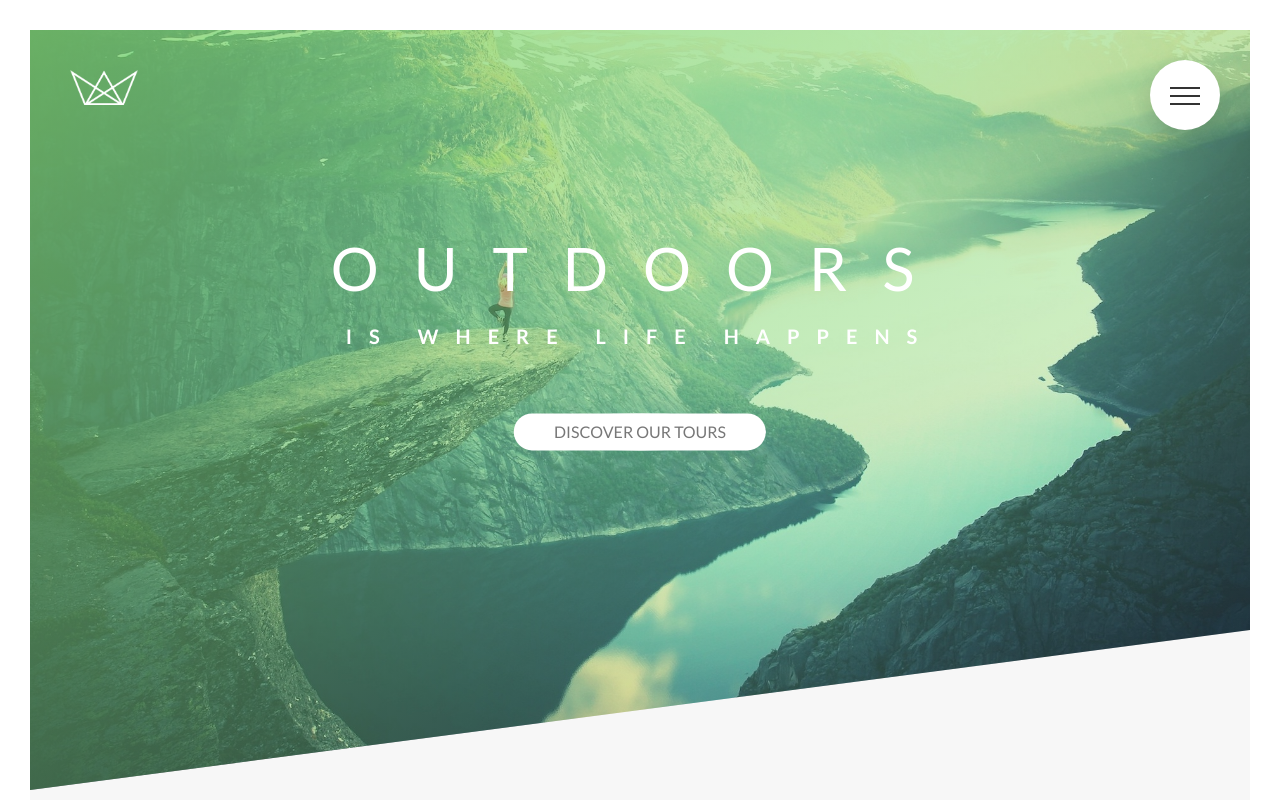
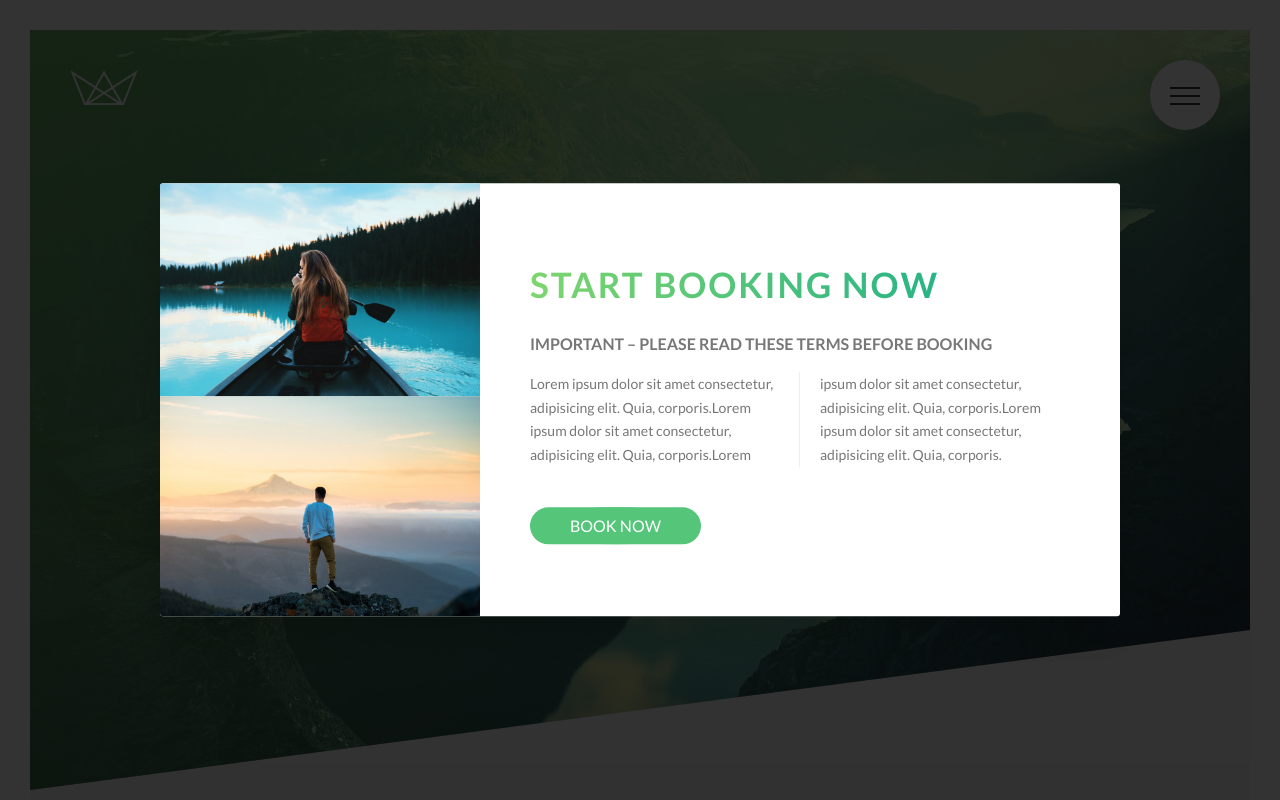
Before and after one commit to UnknownMonk/Responsive-Sass-Website-Using-Floats-and-Grids, a website: page index.html in a window 1280 px wide. Shown: the top 800 px of the page. Drawn offline with Linux system fonts and the light colour scheme.

Commit message:
added col css and table cell to css in popup section

```diff
--- a/index.html
+++ b/index.html
@@ -378,71 +378,87 @@
       </div>
     </div>
   </footer>
+  <div class="popup">
+    <div class="popup__content">
+      <div class="popup__left">
+        <img src="img/nat-8.jpg" alt="Tour photo" class="popup__img">
+        <img src="img/nat-9.jpg" alt="Tour Photo" class="popup__img">
+      </div>
+      <div class=" popup__right ">
+        <h2 class="heading-secondary u-margin-bottom-small">Start booking now</h2>
+        <h2 class="heading-tertiary u-margin-bottom-small">Important &ndash; Please read these terms before booking</h2>
+        <p class="popup__text">Lorem ipsum dolor sit amet consectetur, adipisicing elit. Quia, corporis.Lorem ipsum dolor sit amet consectetur,
+          adipisicing elit. Quia, corporis.Lorem ipsum dolor sit amet consectetur, adipisicing elit. Quia, corporis.Lorem
+          ipsum dolor sit amet consectetur, adipisicing elit. Quia, corporis.</p>
+        <a href="#" class="btn btn--green">Book now</a>
+      </div>
+    </div>
+  </div>
 
   <!--
-  <section class="grid-test">
-    <div class="row">
-      <div class="col-1-of-2">
+  <section class="grid-test ">
+    <div class="row ">
+      <div class="col-1-of-2 ">
         Col 1 of 2
       </div>
-      <div class="col-1-of-2">
+      <div class="col-1-of-2 ">
         Col 1 of 2
       </div>
     </div>
 
-    <div class="row">
-      <div class="col-1-of-3">
+    <div class="row ">
+      <div class="col-1-of-3 ">
         Col 1 of 3
       </div>
-      <div class="col-1-of-3">
+      <div class="col-1-of-3 ">
         Col 1 of 3
       </div>
-      <div class="col-1-of-3">
+      <div class="col-1-of-3 ">
         Col 1 of 3
       </div>
 
     </div>
-    <div class="row">
-      <div class="col-1-of-3">
+    <div class="row ">
+      <div class="col-1-of-3 ">
         Col 1 of 3
       </div>
-      <div class="col-2-of-3">
+      <div class="col-2-of-3 ">
         Col 2 of 3
       </div>
     </div>
-    <div class="row">
-      <div class="col-1-of-4">
+    <div class="row ">
+      <div class="col-1-of-4 ">
         Col 1 of 4
       </div>
-      <div class="col-1-of-4">
+      <div class="col-1-of-4 ">
         Col 1 of 4
       </div>
-      <div class="col-1-of-4">
+      <div class="col-1-of-4 ">
         Col 1 of 4
       </div>
-      <div class="col-1-of-4">
+      <div class="col-1-of-4 ">
         Col 1 of 4
       </div>
 
     </div>
-    <div class="row">
-      <div class="col-1-of-4">
+    <div class="row ">
+      <div class="col-1-of-4 ">
         Col 1 of 4
       </div>
-      <div class="col-1-of-4">
+      <div class="col-1-of-4 ">
         Col 1 of 4
       </div>
-      <div class="col-2-of-4">
+      <div class="col-2-of-4 ">
         Col 2 of 4
       </div>
 
 
     </div>
-    <div class="row">
-      <div class="col-1-of-4">
+    <div class="row ">
+      <div class="col-1-of-4 ">
         Col 1 of 4
       </div>
-      <div class="col-3-of-4">
+      <div class="col-3-of-4 ">
         Col 2 of 4
       </div>
       </div> -->
--- a/sass/abstracts/_mixins.scss
+++ b/sass/abstracts/_mixins.scss
@@ -4,6 +4,13 @@
     display: table;
     clear: both;
   }
+}
+
+@mixin absCenter {
+  position: absolute;
+  top: 50%;
+  left:50%;
+  transform: translate(-50%, -50%);
 }
 
 //Media Query Manager
--- /dev/null
+++ b/sass/components/_popup.scss
@@ -0,0 +1,61 @@
+.popup {
+  height: 100vh;
+  width: 100%;
+  position: fixed;
+  top: 0;
+  left: 0;
+  background-color: rgba($color-black, .8);
+  z-index: 9999;
+
+
+
+  &__content {
+    @include absCenter;
+
+    width:75%;
+
+    background-color: $color-white;
+    box-shadow: 0 2rem 4rem rgba($color-black, .2);
+    border-radius: 3px;
+    display: table;
+    overflow: hidden;
+  }
+
+  &__left {
+    width: 33.333333%;
+    display: table-cell;
+  }
+
+  &__right {
+    width: 66.6666667%;
+    display: table-cell;
+    vertical-align: middle;
+    padding: 3rem 5rem;
+
+  }
+
+  &__img {
+    display:block;
+    width:100%
+
+  }
+
+  &__text {
+    font-size:1.4rem;
+    margin-bottom: 4rem;
+
+    -moz-column-count: 2;
+    -moz-column-gap: 4rem;
+    -moz-column-rule: 1px solid $color-grey-light-2;
+
+    column-count: 2;
+    column-gap: 4rem;
+    column-rule: 1px solid $color-grey-light-2;
+
+    -moz-hyphens: auto;
+    -ms-hyphens: auto;
+    -webkit-hyphens: auto;
+
+    hyphens: auto;
+  }
+}
--- a/sass/main.scss
+++ b/sass/main.scss
@@ -15,6 +15,7 @@
 @import "components/composition";
 @import "components/feature-box";
 @import "components/form";
+@import "components/popup";
 @import "components/story";
 
 @import "layout/footer";
@@ -23,5 +24,3 @@
 @import "layout/navigation";
 
 @import "pages/home";
-
-@import "components/story"
```
Also changed, not shown: css/style.css.
